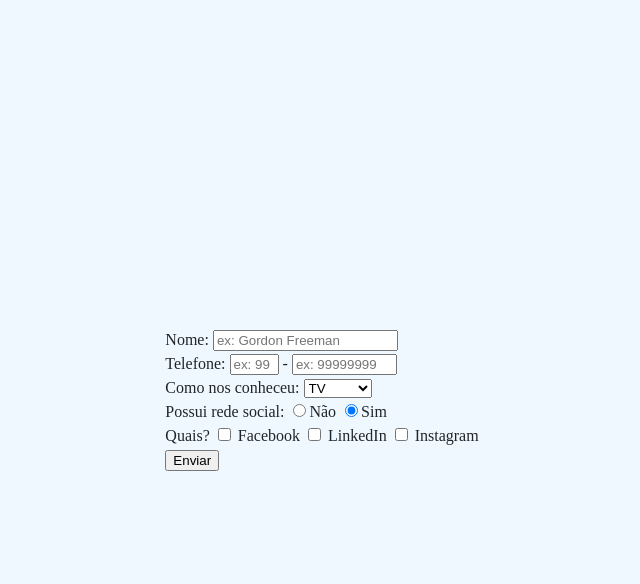
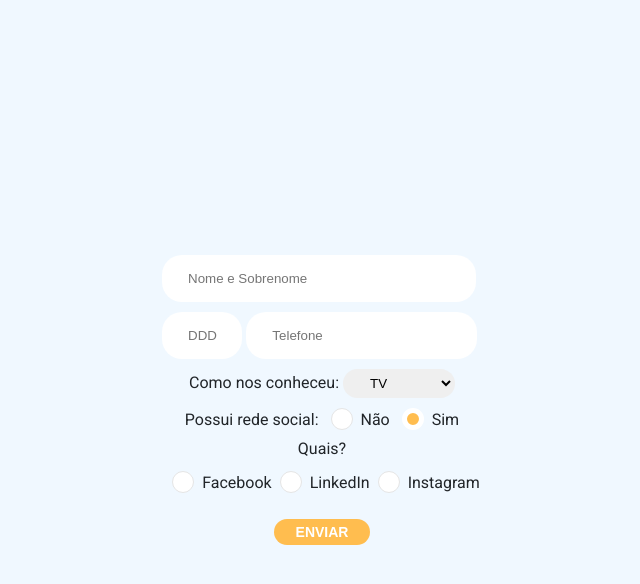
Before and after one commit to williancozzi/prova-tecnica-elogroup, a plain HTML site: page index.html in a window 1280 px wide. Both pictures are taken after a click on the radio button "Sim". Shown: the whole page, without its empty margins (318-958 px from the left). Drawn offline with Linux system fonts and the light colour scheme.

Commit message:
removendo o txt e ajustando o js

```diff
--- a/css/style.css
+++ b/css/style.css
@@ -10,9 +10,137 @@ body {
     display: flex;
     justify-content: center;
     align-items: center;
+    font-family: "Roboto";
 }
 
 #formCadastro {
-    width: auto;
-    max-width: 100%;
+    display: flex;
+    flex-direction: column;
+    width: 320px;
 }
+
+
+/* Estilo dos Campos */
+
+input[type="text"],
+select {
+    border-radius: 20px;
+    border: 1px solid transparent;
+    padding: 15px 15px 15px 25px;
+    outline: 0;
+}
+
+select {
+    padding: 5px 22px 5px 22px;
+    margin-bottom: 5px;
+    cursor: pointer;
+}
+
+input[type="text"]:focus,
+select:focus {
+    border: 1px solid #ffbd4f;
+    transition-duration: 0.3s;
+}
+
+input[type="radio"],
+input[type="checkbox"] {
+    position: relative;
+    top: 5px;
+    width: 22px;
+    height: 22px;
+    margin: 0 0.5rem;
+    background-color: white;
+    border: 1px solid #e5e5e5;
+    outline: none;
+    transition-duration: 0.5s;
+    -moz-appearance: none;
+    -webkit-appearance: none;
+}
+
+input[type="radio"],
+input[type="checkbox"] {
+    border-radius: 50%;
+    cursor: pointer;
+}
+
+input[type="radio"]:checked,
+input[type="checkbox"]:checked {
+    border-width: 5px;
+    border-color: white;
+    background-color: #ffbd4f;
+}
+
+#nome {
+    width: 85%;
+    margin-bottom: 10px;
+}
+
+#ddd {
+    width: 12%;
+    margin-bottom: 10px;
+}
+
+#fone {
+    width: 59%;
+}
+
+.como-conheceu {
+    align-self: center;
+}
+
+
+/* Estilo das Mídias */
+
+.select-midias {
+    align-self: center;
+    margin-bottom: 5px;
+}
+
+#midias {
+    display: flex;
+    flex-direction: column;
+    align-self: center;
+    align-items: center;
+}
+
+#midias .opcoes {
+    display: flex;
+    margin-top: 5px;
+    margin-bottom: 10px;
+    position: relative;
+    animation: midiasEntry 0.3s ease-in;
+    line-height: 33px;
+}
+
+
+/* Animação das Mídias */
+
+@keyframes midiasEntry {
+    0% {
+        opacity: 0;
+        bottom: 40px;
+    }
+    100% {
+        opacity: 1;
+        bottom: 0px;
+    }
+}
+
+
+/* Submit */
+
+button {
+    border: none;
+    background-color: #ffbd4f;
+    color: white;
+    font-size: 14px;
+    width: 30%;
+    padding: 5px;
+    border-radius: 30px;
+    margin-top: 10px;
+    align-self: center;
+    font-weight: 700;
+    text-transform: uppercase;
+    outline: 0;
+    cursor: pointer;
+}
--- a/index.html
+++ b/index.html
@@ -1,48 +1,106 @@
 <!DOCTYPE html>
 <html lang="pt-br">
-    <meta charset="utf-8">
-    <meta name="viewport" content="width=device-width, initial-scale=1, shrink-to-fit=no">
+  <meta charset="utf-8" />
+  <meta
+    name="viewport"
+    content="width=device-width, initial-scale=1, shrink-to-fit=no"
+  />
   <head>
-        <link rel="stylesheet" href="css/style.css">
+    <link rel="stylesheet" href="css/style.css" />
+    <link
+      href="https://fonts.googleapis.com/css?family=Roboto:300,400,700&display=swap"
+      rel="stylesheet"
+    />
     <title>Desafio EloGroup</title>
   </head>
   <body>
-        <form class="formCadastro" name="formCadastro" id="formCadastro" method="POST" action="http://localhost:8080">
+    <form
+      class="formCadastro"
+      name="formCadastro"
+      id="formCadastro"
+      method="POST"
+      action="http://localhost:8080"
+    >
       <div class="form-group">
-                <label>Nome:</label>
-                <input type="text" id="nome" placeholder="ex: Gordon Freeman" /> <br>
+        <input type="text" id="nome" placeholder="Nome e Sobrenome" /> <br />
       </div>
 
+      <div class="contato">
         <div class="form-group">
-                <label>Telefone:</label>
-                <input type="text" onkeyup="aceitarSomenteNumeros(this);"
-                name="ddd" id="ddd" maxlength="2" size="3" placeholder="ex: 99 "  /> -
-                <input type="text" onkeyup="aceitarSomenteNumeros(this);"
-                name="fone" id="fone" maxlength="8" size="10" placeholder="ex: 99999999" /><br/>
+          <input
+            type="text"
+            onkeyup="aceitarSomenteNumeros(this);"
+            name="ddd"
+            id="ddd"
+            maxlength="2"
+            size="3"
+            placeholder="DDD"
+          />
+          <input
+            type="text"
+            onkeyup="aceitarSomenteNumeros(this);"
+            name="fone"
+            id="fone"
+            maxlength="8"
+            size="10"
+            placeholder="Telefone"
+          /><br />
+        </div>
       </div>
 
-            <div class="form-group">
+      <div class="form-group como-conheceu">
         <label>Como nos conheceu:</label>
-                <select id="comoConheceu"  />
+        <select id="comoConheceu">
           <option value="tv" name="tv">TV</option>
           <option value="internet" name="internet">Internet</option>
           <option value="outros" name="outros">Outros</option>
         </select>
       </div>
 
-            <div class="form-group">
+      <div class="form-group select-midias">
         <label>Possui rede social:</label>
-                <input type="radio" onclick="esconderMidiasSociais('midias')" name="midiaRadio" id="naoTemMidiaSocial" value="n" /><label for="naoTemMidiaSocial">Não</label>
-                <input type="radio" onclick="mostrarMidiasSociais('midias')" name="midiaRadio" id="temMidiaSocial" value="s" /><label for="temMidiaSocial">Sim</label> <br/>
+        <input
+          type="radio"
+          onclick="esconderMidiasSociais('midias')"
+          name="midiaRadio"
+          id="naoTemMidiaSocial"
+          value="n"
+          checked
+        /><label for="naoTemMidiaSocial">Não</label>
+        <input
+          type="radio"
+          onclick="mostrarMidiasSociais('midias')"
+          name="midiaRadio"
+          id="temMidiaSocial"
+          value="s"
+        /><label for="temMidiaSocial">Sim</label> <br />
       </div>
 
       <div id="midias" style="display: none">
         <label>Quais?</label>
-
-                <input type="checkbox" name="checkfacebook" id="checkfacebook" value="fb" /> <label for="checkfacebook">Facebook</label>
-                <input type="checkbox" name="checklinkedin" id="checklinkedin" value="in" /> <label for="checklinkedin">LinkedIn</label>
-                <input type="checkbox" name="checkinstagram" id="checkinstagram" value="ig" /> <label for="checkinstagram">Instagram</label>
-                <br/>
+        <div class="opcoes">
+          <input
+            type="checkbox"
+            name="checkfacebook"
+            id="checkfacebook"
+            value="fb"
+          />
+          <label for="checkfacebook">Facebook</label>
+          <input
+            type="checkbox"
+            name="checklinkedin"
+            id="checklinkedin"
+            value="in"
+          />
+          <label for="checklinkedin">LinkedIn</label>
+          <input
+            type="checkbox"
+            name="checkinstagram"
+            id="checkinstagram"
+            value="ig"
+          />
+          <label for="checkinstagram">Instagram</label>
+        </div>
       </div>
 
       <button id="enviar" type="button">
--- a/js/main.js
+++ b/js/main.js
@@ -1,21 +1,26 @@
+var button = document.getElementById("enviar");
 var dadosParaEnviar = null;
+var valido = false;
 
-//adicionando listener no botao enviar para checar a situação do form nome, e caso validado, preparar para envio o json no endpoint
-var button = document.getElementById("enviar");
-button.addEventListener("click", function(e) {
-    var nome = document.getElementById('nome').value.split(' ', 2);
-    if ((nome.length < 2) || (nome[0] == '') || (nome[1] == '')) {
-        alert('O nome deve possuir pelo menos um sobrenome.');
+//Adicionando listener no botao enviar para checar a situação do form nome, e caso validado, preparar para envio o json no endpoint
+button.addEventListener(
+    "click",
+    function(e) {
+        var nome = document.getElementById("nome").value.split(" ", 2);
+        if (nome.length < 2 || nome[0] == "" || nome[1] == "") {
+            alert("O nome deve possuir pelo menos um sobrenome.");
+            valido = false;
         } else {
-        alert('Enviado com sucesso.');
+            valido = true;
+            alert("Enviado com sucesso.");
             getDados();
-        document.getElementById('formCadastro');
+            document.getElementById("formCadastro");
             (async() => {
                 const rawResponse = await fetch("http://localhost:8080", {
-                method: 'POST',
+                    method: "POST",
                     headers: {
-                    'Accept': 'application/json',
-                    'Content-Type': 'application/json'
+                        Accept: "application/json",
+                        "Content-Type": "application/json"
                     },
                     body: JSON.stringify(dadosParaEnviar)
                 });
@@ -27,73 +32,78 @@ button.addEventListener("click", function(e) {
             document.forms[0].reset();
             zerarCheckboxes();
         }
-}, false);
+    },
+    false
+);
 
 //funçao que valida o telefone para somente numero num input text
 function aceitarSomenteNumeros(num) {
-
     var er = /[^0-9]/;
     er.lastIndex = 0;
     var campo = num;
     if (er.test(campo.value)) {
-        alert('Somente números podem ser aceitos em telefone');
+        alert("Somente números podem ser aceitos em telefone");
         campo.value = "";
     }
 }
 
 //mostrar as midias sociais caso possuir rede social
 function mostrarMidiasSociais(el) {
-
     var display = document.getElementById(el).style.display;
-    if (display == "none")
-        document.getElementById(el).style.display = 'block';
+    if (display == "none") document.getElementById(el).style.display = "flex";
 }
 
 //esconder as midias sociais
 function esconderMidiasSociais(el) {
     zerarCheckboxes();
-    document.getElementById(el).style.display = 'none';
+    document.getElementById(el).style.display = "none";
 }
 
 function zerarCheckboxes() {
     midias = [];
-    document.getElementById('checkfacebook').checked = false;
-    document.getElementById('checklinkedin').checked = false;
-    document.getElementById('checkinstagram').checked = false;
+    document.getElementById("checkfacebook").checked = false;
+    document.getElementById("checklinkedin").checked = false;
+    document.getElementById("checkinstagram").checked = false;
 }
 
 //passando pra json
-document.addEventListener('DOMContentLoaded', () => {
-
-    document.getElementById('enviar').addEventListener('click', getDados);
+document.addEventListener("DOMContentLoaded", () => {
+    document.getElementById("enviar").addEventListener("click", getDados);
 });
 
 let midias = [];
 
 function getDados(ev) {
+    let dado = {
+        nome: document.getElementById("nome").value,
+        telefone: document.getElementById("ddd").value +
+            "-" +
+            document.getElementById("fone").value,
+        comoConheceu: document.getElementById("comoConheceu").value,
+        midias: midias.length != 0 ? midias : midias
+    };
 
-    let dado = {
-        nome: document.getElementById('nome').value,
-        telefone: document.getElementById('ddd').value + '-' + document.getElementById('fone').value,
-        comoConheceu: document.getElementById('comoConheceu').value,
-        midias: midias.length != 0 ? midias : midias
+    if (document.getElementById("temMidiaSocial").value == "s") {
+
+        //checar se o radio midia social está selecionado
+        if (
+            document.getElementById("checkfacebook").checked == true &&
+            valido === true
+        ) {
+            midias.push("Facebook");
         }
-
-    if (document.getElementById('temMidiaSocial').value == 's') { //checar se o radio midia social está selecionado
-
-        if (document.getElementById('checkfacebook').checked == true) {
-            midias.push('Facebook');
+        if (
+            document.getElementById("checklinkedin").checked == true &&
+            valido === true
+        ) {
+            midias.push("Linkedin");
         }
-        if (document.getElementById('checklinkedin').checked == true) {
-            midias.push('Linkedin');
-        }
-        if (document.getElementById('checkinstagram').checked == true) {
-            midias.push('Instagram');
-
+        if (
+            document.getElementById("checkinstagram").checked == true &&
+            valido === true
+        ) {
+            midias.push("Instagram");
         }
     }
     dadosParaEnviar = dado;
-
-
-
 }
```
Lines whose indentation alone changed are shown as unchanged.
